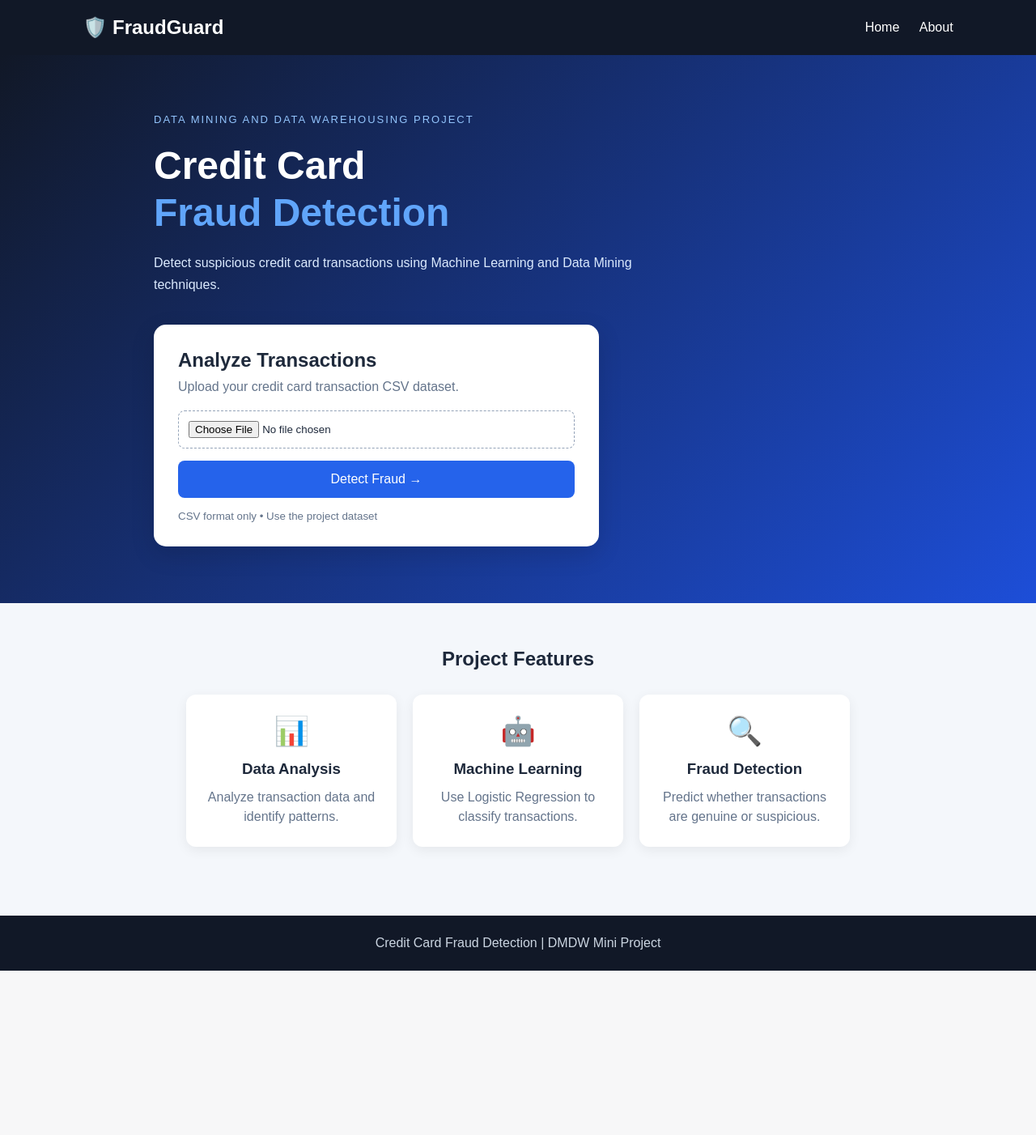
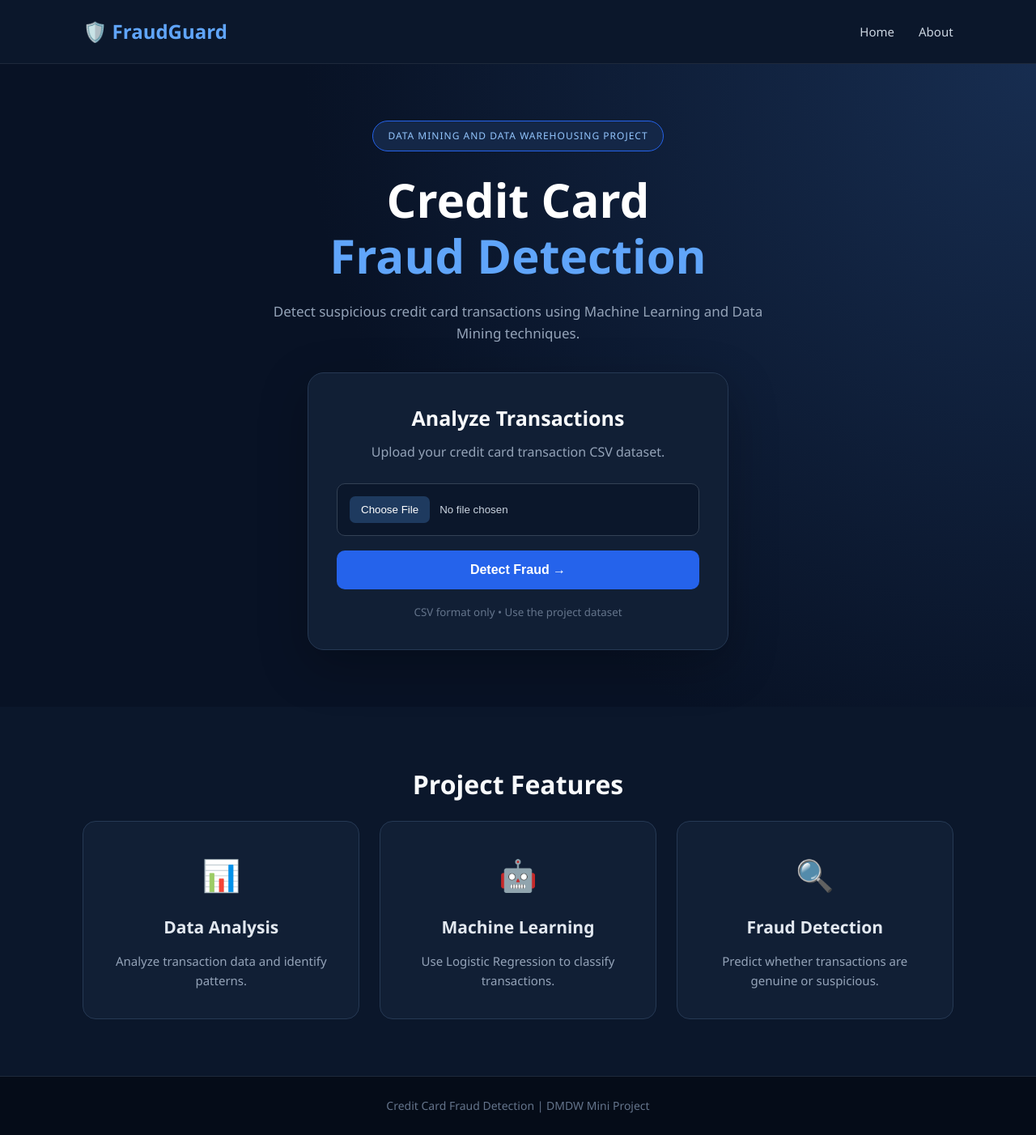
Before and after one commit to rajshrijadhao/credit-card-fraud-detection, a Flask app: page / in a window 1280 px wide. Shown: the whole page at 81% size. Before the commit the page ends 1199 px from the top, so only its background shows below. Run offline with Flask 3, Linux system fonts and the light colour scheme; parts of the project's set-up code (start-up, migrations or seed data) failed here and were passed over.

Commit message:
Update style.css

```diff
--- a/static/style.css
+++ b/static/style.css
@@ -1,57 +1,92 @@
+
 * {
     margin: 0;
     padding: 0;
     box-sizing: border-box;
 }
 
+html {
+    scroll-behavior: smooth;
+}
+
 body {
-    font-family: Arial, sans-serif;
-    background: #f4f7fb;
-    color: #1e293b;
+    font-family: "Segoe UI", Arial, sans-serif;
+    background: #081225;
+    color: #f8fafc;
+    line-height: 1.6;
 }
+
+/* Navbar */
 
 .navbar {
     display: flex;
     justify-content: space-between;
     align-items: center;
     padding: 20px 8%;
-    background: #111827;
-    color: white;
+    background: #0b172b;
+    border-bottom: 1px solid #1e293b;
 }
 
 .logo {
     font-size: 24px;
-    font-weight: bold;
+    font-weight: 700;
+    color: #60a5fa;
 }
 
-.nav-links a,
-.navbar a {
-    color: white;
-    text-decoration: none;
-    margin-left: 20px;
+.nav-links {
+    display: flex;
+    gap: 30px;
 }
 
+.nav-links a {
+    color: #cbd5e1;
+    text-decoration: none;
+    font-size: 15px;
+    transition: 0.3s;
+}
+
+.nav-links a:hover {
+    color: #60a5fa;
+}
+
+/* Hero Section */
+
 .hero {
-    background: linear-gradient(135deg, #111827, #1d4ed8);
-    color: white;
+    min-height: 650px;
+    display: flex;
+    align-items: center;
+    justify-content: center;
     padding: 70px 8%;
+    background: radial-gradient(
+        circle at top right,
+        #172d50,
+        #081225 60%
+    );
 }
 
 .hero-content {
-    max-width: 900px;
-    margin: auto;
+    width: 100%;
+    max-width: 1100px;
+    text-align: center;
 }
 
 .tag {
+    display: inline-block;
+    padding: 8px 18px;
+    border: 1px solid #2563eb;
+    border-radius: 30px;
     color: #93c5fd;
-    font-size: 13px;
-    letter-spacing: 2px;
+    background: #142747;
+    font-size: 12px;
+    letter-spacing: 1px;
+    margin-bottom: 25px;
 }
 
 .hero h1 {
-    font-size: 48px;
-    margin: 20px 0;
+    font-size: 58px;
     line-height: 1.2;
+    margin-bottom: 20px;
+    color: #ffffff;
 }
 
 .hero h1 span {
@@ -59,190 +94,201 @@ body {
 }
 
 .hero-content > p {
-    color: #dbeafe;
-    line-height: 1.7;
-    max-width: 600px;
+    max-width: 650px;
+    margin: 0 auto 35px;
+    color: #94a3b8;
+    font-size: 17px;
 }
 
+/* Upload Card */
+
 .upload-card {
-    background: white;
-    color: #1e293b;
-    padding: 30px;
-    border-radius: 15px;
-    max-width: 550px;
-    margin-top: 35px;
-    box-shadow: 0 10px 30px #0002;
+    max-width: 520px;
+    margin: 0 auto;
+    padding: 35px;
+    background: #111f35;
+    border: 1px solid #263954;
+    border-radius: 20px;
+    box-shadow: 0 20px 60px rgba(0, 0, 0, 0.25);
 }
 
 .upload-card h2 {
+    font-size: 25px;
     margin-bottom: 10px;
 }
 
 .upload-card p {
-    color: #64748b;
-    margin-bottom: 20px;
+    color: #94a3b8;
+    margin-bottom: 25px;
 }
 
-input[type="file"] {
-    width: 100%;
-    padding: 12px;
-    border: 1px dashed #94a3b8;
-    border-radius: 8px;
-    margin-bottom: 15px;
+.upload-card form {
+    display: flex;
+    flex-direction: column;
+    gap: 18px;
 }
 
-button {
+.upload-card input[type="file"] {
     width: 100%;
-    padding: 14px;
+    padding: 15px;
+    background: #0b172b;
+    color: #cbd5e1;
+    border: 1px solid #334155;
+    border-radius: 10px;
+}
+
+.upload-card input[type="file"]::file-selector-button {
+    padding: 9px 14px;
+    margin-right: 12px;
+    border: none;
+    border-radius: 7px;
+    background: #1e3a5f;
+    color: #ffffff;
+    cursor: pointer;
+}
+
+.upload-card button {
+    padding: 15px;
     background: #2563eb;
     color: white;
     border: none;
-    border-radius: 8px;
+    border-radius: 10px;
     font-size: 16px;
+    font-weight: 600;
     cursor: pointer;
+    transition: 0.3s;
 }
 
-button:hover {
-    background: #1d4ed8;
+.upload-card button:hover {
+    background: #3b82f6;
+    transform: translateY(-2px);
 }
 
 .upload-card small {
     display: block;
-    margin-top: 15px;
+    margin-top: 18px;
     color: #64748b;
 }
 
+/* Features */
+
 .features {
-    padding: 55px 8%;
+    padding: 80px 8%;
+    text-align: center;
+    background: #0b172b;
+}
+
+.features h2 {
+    font-size: 36px;
+    margin-bottom: 45px;
+}
+
+.feature-container {
+    display: grid;
+    grid-template-columns: repeat(3, 1fr);
+    gap: 25px;
+    max-width: 1100px;
+    margin: 0 auto;
+}
+
+.feature-card {
+    padding: 35px 25px;
+    background: #111f35;
+    border: 1px solid #263954;
+    border-radius: 16px;
+    transition: 0.3s;
+}
+
+.feature-card:hover {
+    transform: translateY(-7px);
+    border-color: #3b82f6;
+}
+
+.feature-icon {
+    font-size: 38px;
+    margin-bottom: 18px;
+}
+
+.feature-card h3 {
+    font-size: 21px;
+    margin-bottom: 12px;
+    color: #e2e8f0;
+}
+
+.feature-card p {
+    color: #94a3b8;
+    font-size: 15px;
+}
+
+/* About Section */
+
+#about {
+    padding: 70px 8%;
     text-align: center;
 }
 
-.features h2 {
-    margin-bottom: 30px;
+#about h2 {
+    font-size: 32px;
+    margin-bottom: 20px;
 }
 
-.feature-container {
-    display: flex;
-    gap: 20px;
-    justify-content: center;
-    flex-wrap: wrap;
+#about p {
+    max-width: 750px;
+    margin: 0 auto;
+    color: #94a3b8;
 }
 
-.feature-card {
-    background: white;
+/* Footer */
+
+footer {
     padding: 25px;
-    border-radius: 12px;
-    width: 260px;
-    box-shadow: 0 4px 15px #0001;
+    text-align: center;
+    background: #050c18;
+    border-top: 1px solid #1e293b;
+    color: #64748b;
+    font-size: 14px;
 }
 
-.feature-icon {
-    font-size: 35px;
-    margin-bottom: 15px;
-}
+/* Mobile Responsive */
 
-.feature-card p {
-    color: #64748b;
-    margin-top: 12px;
-    line-height: 1.5;
-}
-
-.result-section {
-    padding: 45px 5%;
-    text-align: center;
-}
-
-.subtitle {
-    color: #64748b;
-    margin: 10px 0 30px;
-}
-
-.stats-container {
-    display: flex;
-    justify-content: center;
-    gap: 20px;
-    flex-wrap: wrap;
-}
-
-.stat-card {
-    background: white;
-    padding: 25px;
-    border-radius: 12px;
-    min-width: 200px;
-    box-shadow: 0 4px 15px #0001;
-}
-
-.stat-card p {
-    font-size: 32px;
-    font-weight: bold;
-    margin-top: 12px;
-}
-
-.fraud p {
-    color: #dc2626;
-}
-
-.genuine p {
-    color: #16a34a;
-}
-
-.table-container {
-    background: white;
-    margin: 35px auto;
-    padding: 25px;
-    border-radius: 12px;
-    max-width: 1000px;
-}
-
-.table-scroll {
-    overflow-x: auto;
-    margin-top: 20px;
-}
-
-.table {
-    width: 100%;
-    border-collapse: collapse;
-}
-
-.table th,
-.table td {
-    padding: 12px;
-    border-bottom: 1px solid #e2e8f0;
-    text-align: center;
-}
-
-.table th {
-    background: #1e293b;
-    color: white;
-}
-
-.back-button {
-    display: inline-block;
-    padding: 13px 25px;
-    background: #2563eb;
-    color: white;
-    text-decoration: none;
-    border-radius: 8px;
-}
-
-footer {
-    text-align: center;
-    padding: 25px;
-    background: #111827;
-    color: #cbd5e1;
-    margin-top: 30px;
-}
-
-@media (max-width: 600px) {
-    .hero h1 {
-        font-size: 35px;
-    }
-
+@media (max-width: 768px) {
     .navbar {
         padding: 18px 5%;
     }
 
+    .logo {
+        font-size: 20px;
+    }
+
+    .nav-links {
+        gap: 15px;
+    }
+
+    .hero {
+        padding: 55px 5%;
+    }
+
+    .hero h1 {
+        font-size: 38px;
+    }
+
+    .hero-content > p {
+        font-size: 15px;
+    }
+
     .upload-card {
-        padding: 20px;
+        padding: 25px 18px;
+    }
+
+    .features {
+        padding: 60px 5%;
+    }
+
+    .features h2 {
+        font-size: 29px;
+    }
+
+    .feature-container {
+        grid-template-columns: 1fr;
     }
 }
```
